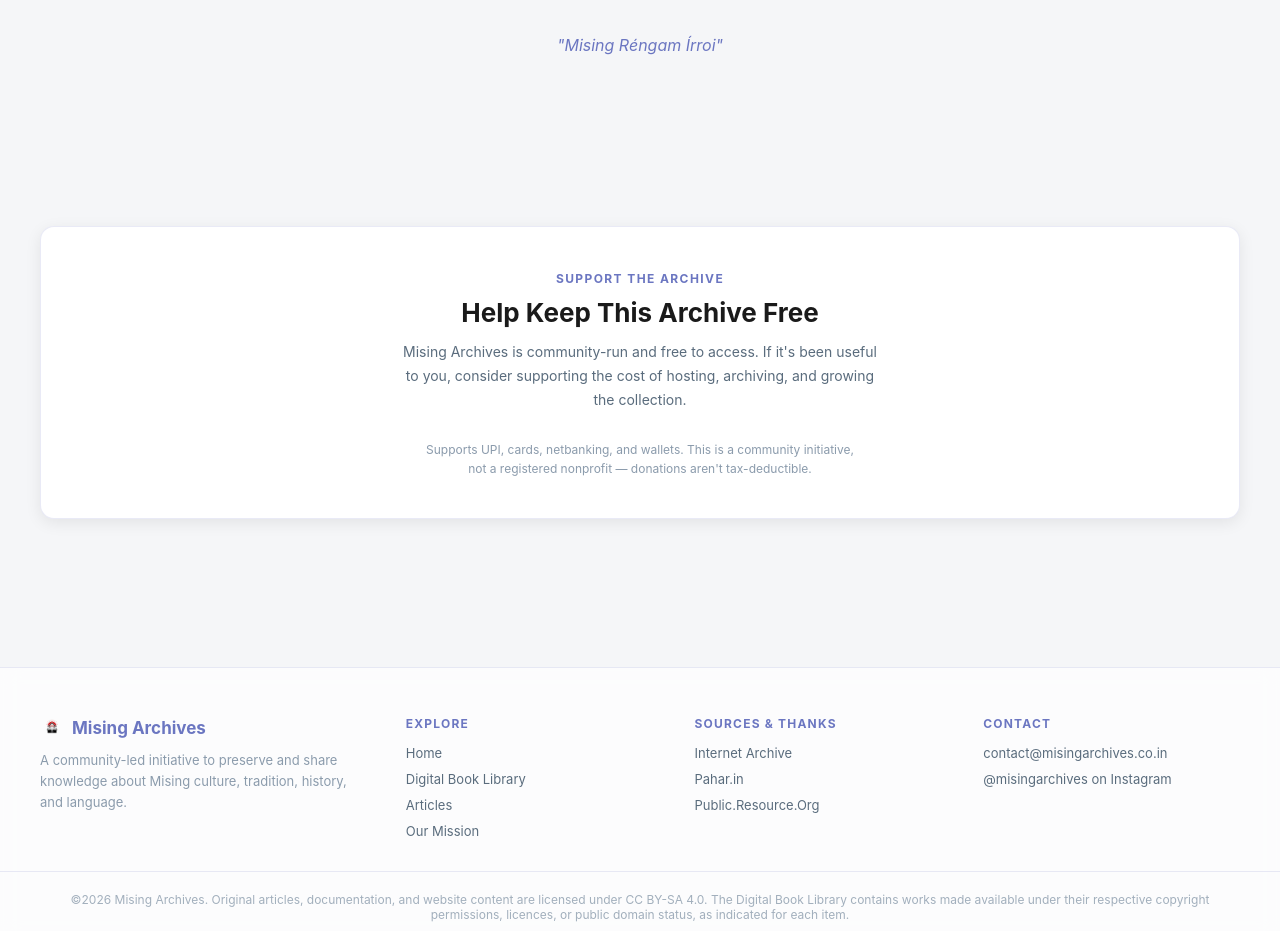
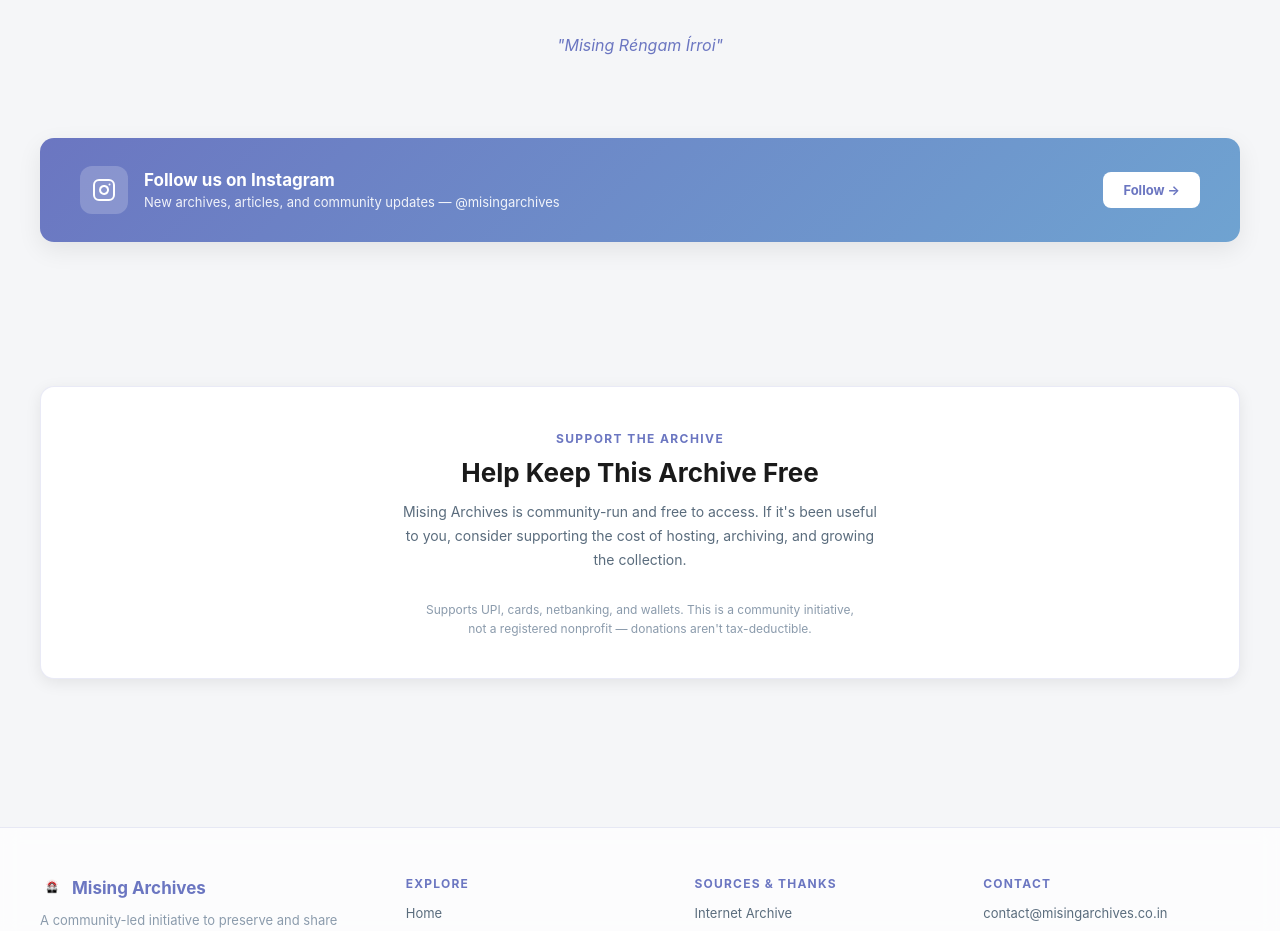
Before and after one commit to abhinabpegu/misingarchives, a React (Vite) app: page / in a window 1280 px wide. Shown: the part 2220-3151 px from the top of the page. Built offline with nearby package versions, Linux system fonts and the light colour scheme.

Commit message:
added ig card

```diff
--- /dev/null
+++ b/src/components/InstagramCard.jsx
@@ -0,0 +1,65 @@
+import React from 'react'
+import { Instagram } from 'lucide-react'
+import { useTheme } from '../context/ThemeContext'
+
+export default function InstagramCard() {
+  const { isDarkMode, colors } = useTheme()
+
+  return (
+    <a
+      href="https://instagram.com/misingarchives"
+      target="_blank"
+      rel="noopener noreferrer"
+      style={{
+        display: 'flex',
+        alignItems: 'center',
+        justifyContent: 'space-between',
+        gap: '20px',
+        flexWrap: 'wrap',
+        padding: '28px clamp(24px, 5vw, 40px)',
+        borderRadius: '14px',
+        textDecoration: 'none',
+        background: `linear-gradient(135deg, ${colors.accentPrimary}, ${colors.accentSecondary})`,
+        boxShadow: `0 8px 24px ${colors.shadowColor}`,
+        transition: 'transform 0.25s ease'
+      }}
+      onMouseEnter={(e) => { e.currentTarget.style.transform = 'translateY(-3px)' }}
+      onMouseLeave={(e) => { e.currentTarget.style.transform = 'translateY(0)' }}
+    >
+      <div style={{ display: 'flex', alignItems: 'center', gap: '16px' }}>
+        <div style={{
+          width: '48px',
+          height: '48px',
+          borderRadius: '12px',
+          backgroundColor: 'rgba(255,255,255,0.2)',
+          display: 'flex',
+          alignItems: 'center',
+          justifyContent: 'center',
+          flexShrink: 0
+        }}>
+          <Instagram size={24} color="#fff" />
+        </div>
+        <div>
+          <h3 style={{ margin: '0 0 4px', fontSize: '17px', fontWeight: '700', color: '#fff' }}>
+            Follow us on Instagram
+          </h3>
+          <p style={{ margin: 0, fontSize: '13px', color: 'rgba(255,255,255,0.9)' }}>
+            New archives, articles, and community updates — @misingarchives
+          </p>
+        </div>
+      </div>
+
+      <span style={{
+        padding: '10px 20px',
+        borderRadius: '8px',
+        backgroundColor: '#fff',
+        color: isDarkMode ? colors.bg : colors.accentPrimary,
+        fontSize: '13px',
+        fontWeight: '700',
+        whiteSpace: 'nowrap'
+      }}>
+        Follow →
+      </span>
+    </a>
+  )
+}
--- a/src/pages/Home.jsx
+++ b/src/pages/Home.jsx
@@ -6,6 +6,7 @@
 import { useCardStyle } from '../utils/cardStyle'
 import ArticleCard from '../components/ArticleCard'
 import DonateButton from '../components/DonateButton'
+import InstagramCard from '../components/InstagramCard'
 
 const CATEGORIES = [
   { tag: 'History', icon: '', desc: 'Historic accounts of the Mising people' },
@@ -370,6 +371,10 @@
           "Mising Réngam Írroi"
         </p>
       </section>
+      {/* Follow on Instagram */}
+<section style={{ ...sectionWrap, padding: '0 clamp(20px, 5vw, 40px) 56px' }}>
+  <InstagramCard />
+</section>
       {/* Support the Archive */}
       <section id="support" style={{ ...sectionWrap, padding: '0 clamp(20px, 5vw, 40px) 88px' }}></section>
       <section style={{ ...sectionWrap, padding: '0 clamp(20px, 5vw, 40px) 88px' }}>
```
